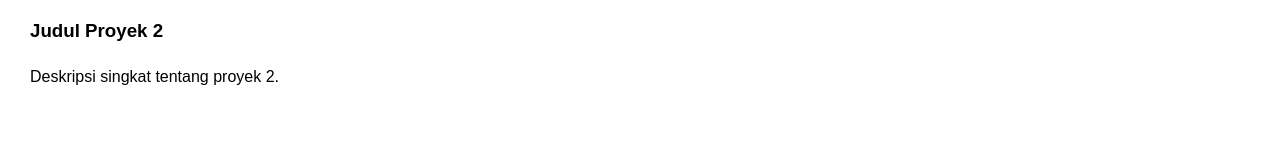
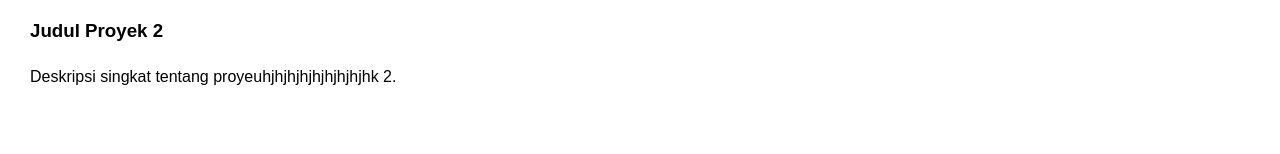
Before and after one commit to Audrea11/portofolio, a plain HTML site: page index.html in a window 1280 px wide. Shown: the part 739-893 px from the top of the page. Drawn offline with Linux system fonts and the light colour scheme.

Commit message:
Update index.html

```diff
--- a/index.html
+++ b/index.html
@@ -36,7 +36,7 @@
         </div>
         <div class="project">
             <h3>Judul Proyek 2</h3>
-            <p>Deskripsi singkat tentang proyek 2.</p>
+            <p>Deskripsi singkat tentang proyeuhjhjhjhjhjhjhjhjhk 2.</p>
         </div>
         <!-- Tambahkan lebih banyak proyek jika diperlukan -->
     </section>
```
